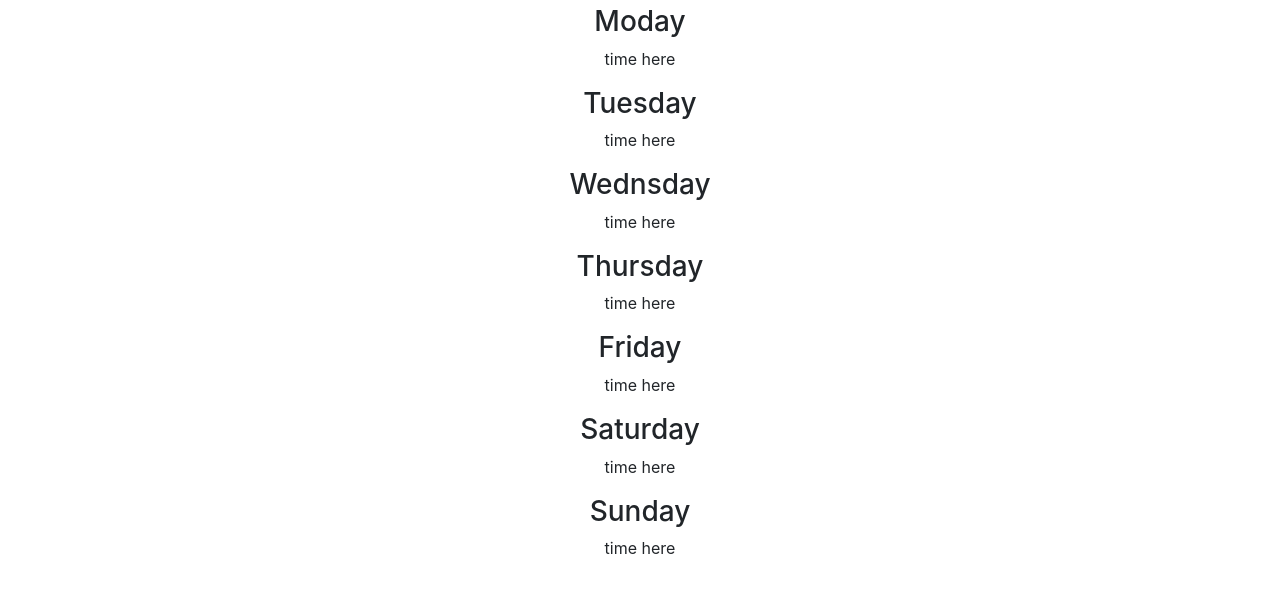
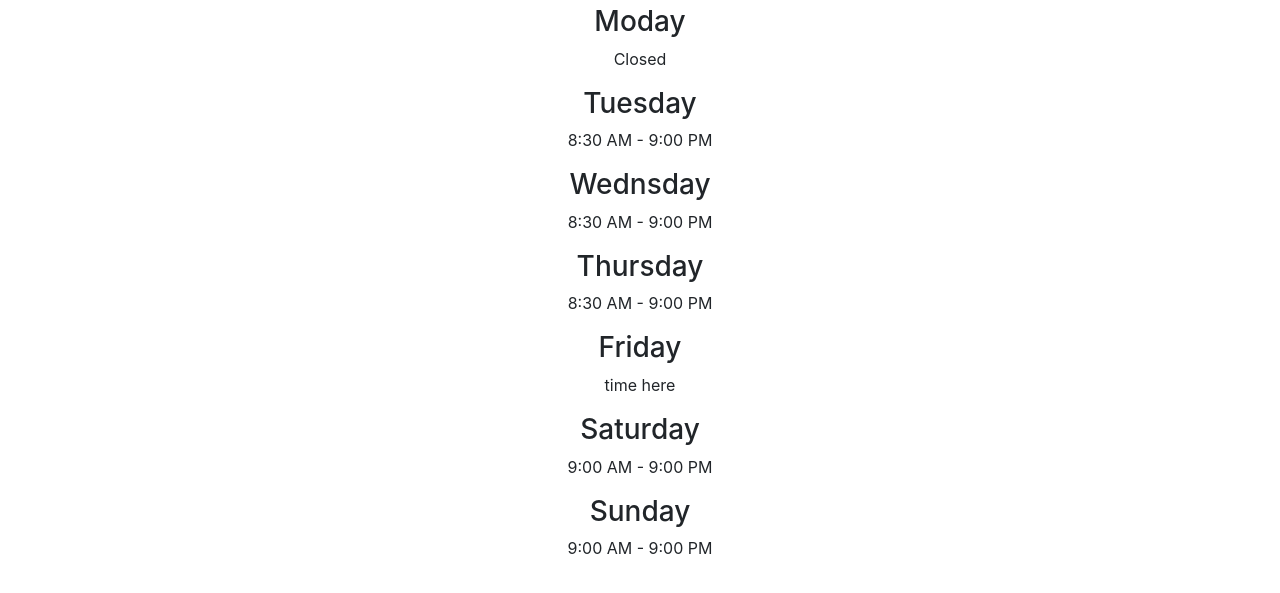
Before and after one commit to Eliza-Hofer/ICT_ChaoticGoodRedesign, a plain HTML site: page schedule_and_events.html in a window 1280 px wide. Shown: the part 107-700 px from the top of the page. Drawn offline with nearby package versions, Linux system fonts and the light colour scheme.

Commit message:
functional button and store hours

```diff
--- a/schedule_and_events.html
+++ b/schedule_and_events.html
@@ -38,19 +38,19 @@
   <center>
     <h1>Store Hours</h1>
     <h3>Moday</h3>
-    <p>time here</p>
+    <p>Closed</p>
     <h3>Tuesday</h3>
-    <p>time here</p>
+    <p>8:30 AM - 9:00 PM</p>
     <h3>Wednsday</h3>
-    <p>time here</p>
+    <p>8:30 AM - 9:00 PM</p>
     <h3>Thursday</h3>
-    <p>time here</p>
+    <p>8:30 AM - 9:00 PM</p>
     <h3>Friday</h3>
     <p>time here</p>
     <h3>Saturday</h3>
-    <p>time here</p>
+    <p>9:00 AM - 9:00 PM</p>
     <h3>Sunday</h3>
-    <p>time here</p>
+    <p>9:00 AM - 9:00 PM</p>
   </center>
   <div id="events-list"></div>
    <script src="index.js"></script>
```
Also changed, not shown: index.html (+2 -2 lines).
